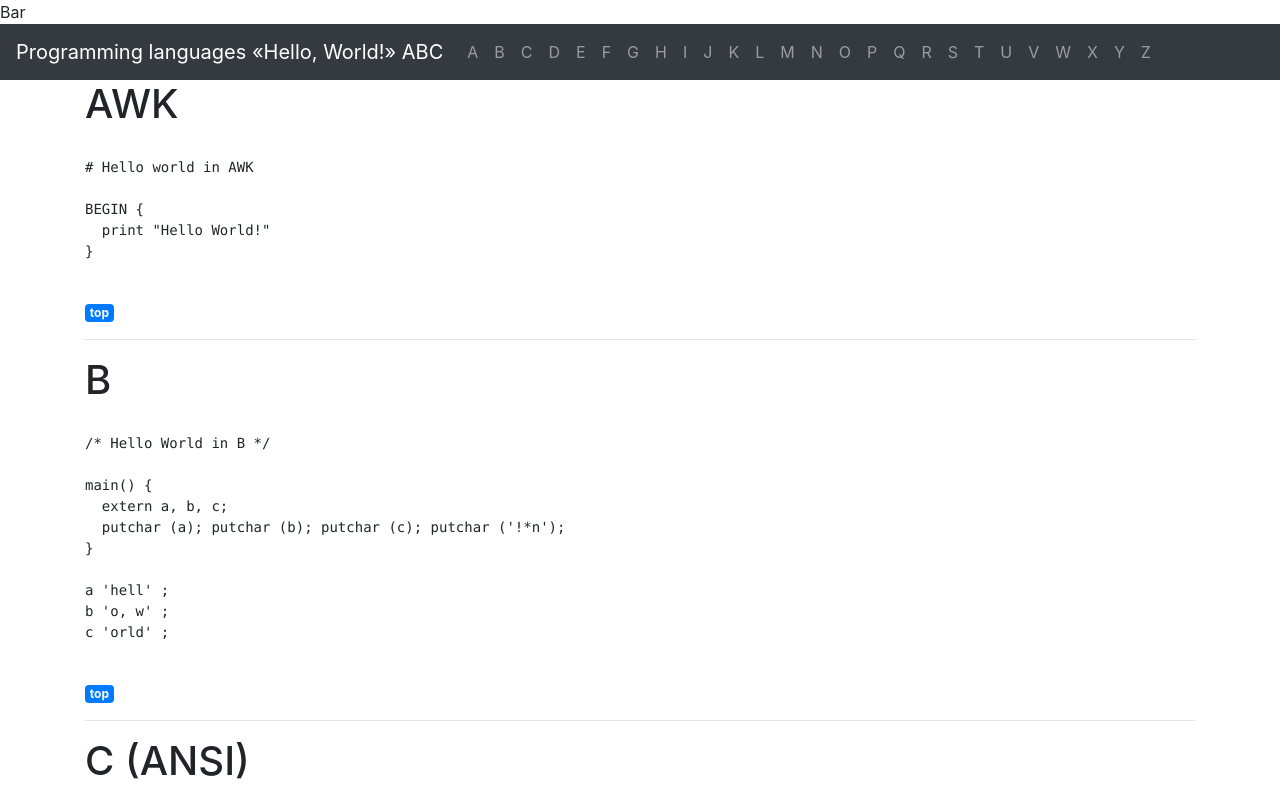
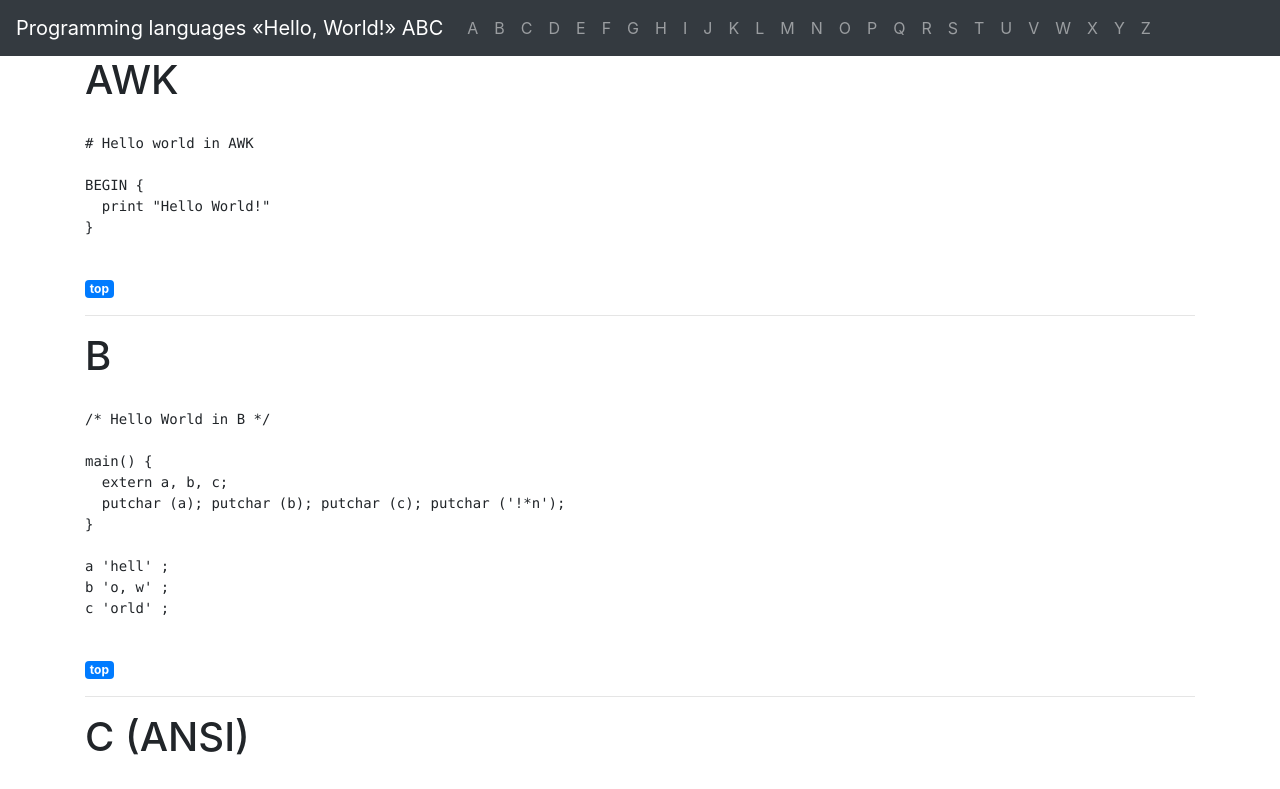
Before and after one commit to thom/aws-devops-jenkins, a plain HTML site: page app/index.html in a window 1280 px wide. Shown: the top 789 px of the page. Drawn offline with nearby package versions, Linux system fonts and the light colour scheme.

Commit message:
Remove error to show linting

```diff
--- a/app/index.html
+++ b/app/index.html
@@ -14,8 +14,6 @@
   <link href="css/style.css" rel="stylesheet">
 
   <title>Programming languages &laquo;Hello, World!&raquo; ABC</title>
-
-  <foo>Bar</foo>
 </head>
 
 <body>
```
